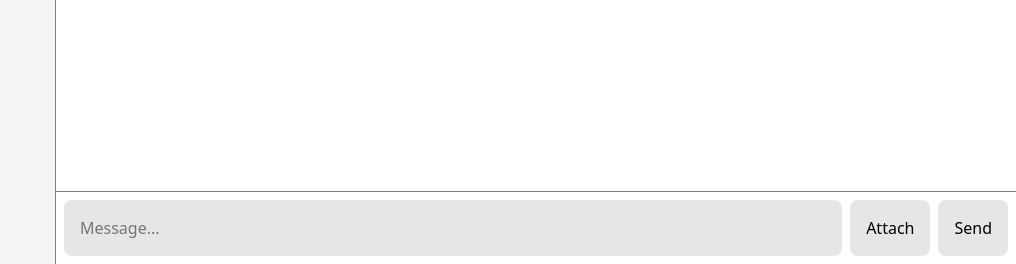
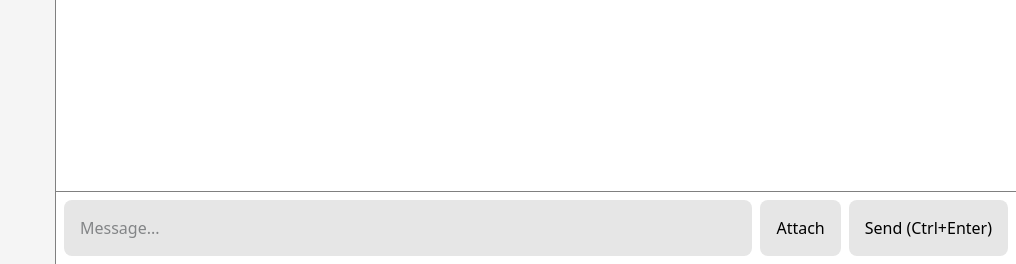
Before and after one commit to maxcutlyp/cits3403, a Flask app: page /messages/1 in a window 1280 px wide. Shown: the part 536-800 px from the top of the page, without its empty margins (264-1280 px from the left). Run offline with Flask 3, Linux system fonts and the light colour scheme; the visitor is signed in with stand-in values (Sample User, id 1); data that the repository does not hold is empty; some libraries are stand-ins or nearby versions.

Commit message:
add support for multi-line DMs

```diff
--- a/app/static/css/messages.css
+++ b/app/static/css/messages.css
@@ -90,6 +90,7 @@ body {
 .messages-wrapper {
     display: grid;
     grid-template-rows: 1fr auto;
+    grid-template-columns: 100%;
     overflow-y: auto;
 }
 
@@ -114,6 +115,9 @@ body {
     padding: 0.5em;
     color: var(--_msg-color);
     background-color: var(--_msg-bg);
+
+    overflow-wrap: anywhere;
+    white-space: break-spaces;
 }
 
 .messages span.msg-time {
@@ -138,9 +142,10 @@ body {
     padding: 0.5em;
     display: flex;
     gap: 0.5em;
+    align-items: baseline;
 }
 
-.message-controls * {
+.message-controls > * {
     padding: 1em;
     border-radius: 0.5em;
     border: none;
@@ -149,6 +154,18 @@ body {
 
 #message-input {
     flex-grow: 1;
+
+    margin: 0;
+    font-family: inherit;
+    font-size: inherit;
+
+    overflow-wrap: anywhere;
+    white-space: break-spaces;
+}
+
+#message-input:empty::before {
+  content: attr(placeholder);
+  opacity: 0.5;
 }
 
 .empty-notifier {
--- a/app/static/messages-page.js
+++ b/app/static/messages-page.js
@@ -18,7 +18,7 @@ const talking_to = () => {
 
 const send_message_from_input = async () => {
     const message_input = document.getElementById('message-input')
-    const message = message_input.value
+    const message = message_input.textContent
 
     if (message.length <= 0) {
         return
@@ -33,7 +33,7 @@ const send_message_from_input = async () => {
 
     await send_message(message, talking_to(), update_sidebar)
 
-    message_input.value = ''
+    message_input.textContent = ''
 }
 
 const add_message_to_chat = (incoming, message, timestamp) => {
@@ -82,11 +82,29 @@ const update_sidebar = async () => {
 
 document.addEventListener('DOMContentLoaded', () => {
     document.getElementById('send-btn')?.addEventListener('click', send_message_from_input)
-    document.getElementById('message-input')?.addEventListener('keydown', e => {
-        if (e.key === 'Enter') {
-            send_message_from_input()
-        }
-    })
+    const message_input = document.getElementById('message-input')
+    if (message_input) {
+        message_input.addEventListener('keydown', e => {
+            if (e.key === 'Enter' && e.ctrlKey) {
+                send_message_from_input()
+            }
+        })
+
+        message_input.addEventListener('input', e => {
+            if (e.target.textContent === '') {
+                // Get rid of the pesky <br> that prevents it from being :empty
+                e.target.lastElementChild?.remove()
+            }
+        })
+
+        message_input.addEventListener('paste', e => {
+            if (e.clipboardData.files.length) {
+                e.preventDefault()
+                // TODO: Add to attachments
+                console.log("file(s) pasted")
+            }
+        })
+    }
 
     // notifications.js will be loaded before this script. Its receive_message
     // will be overwritten by ours, but we actually want to keep it around so we
@@ -109,5 +127,4 @@ document.addEventListener('DOMContentLoaded', () => {
 
         add_message_to_chat(true, message, hours + ":" + minutes)
     }
-
 })
--- a/app/templates/messages.html
+++ b/app/templates/messages.html
@@ -27,9 +27,9 @@ Messages
             {% endfor %}
         </div>
         <div class="message-controls">
-            <input type="text" id="message-input" placeholder="Message...">
+            <pre id="message-input" placeholder="Message..." contenteditable></pre>
             <input type="button" id="attach-btn" value="Attach">
-            <input type="button" id="send-btn" value="Send">
+            <input type="button" id="send-btn" value="Send (Ctrl+Enter)">
         </div>
     {% endif %}
 </div>
```
